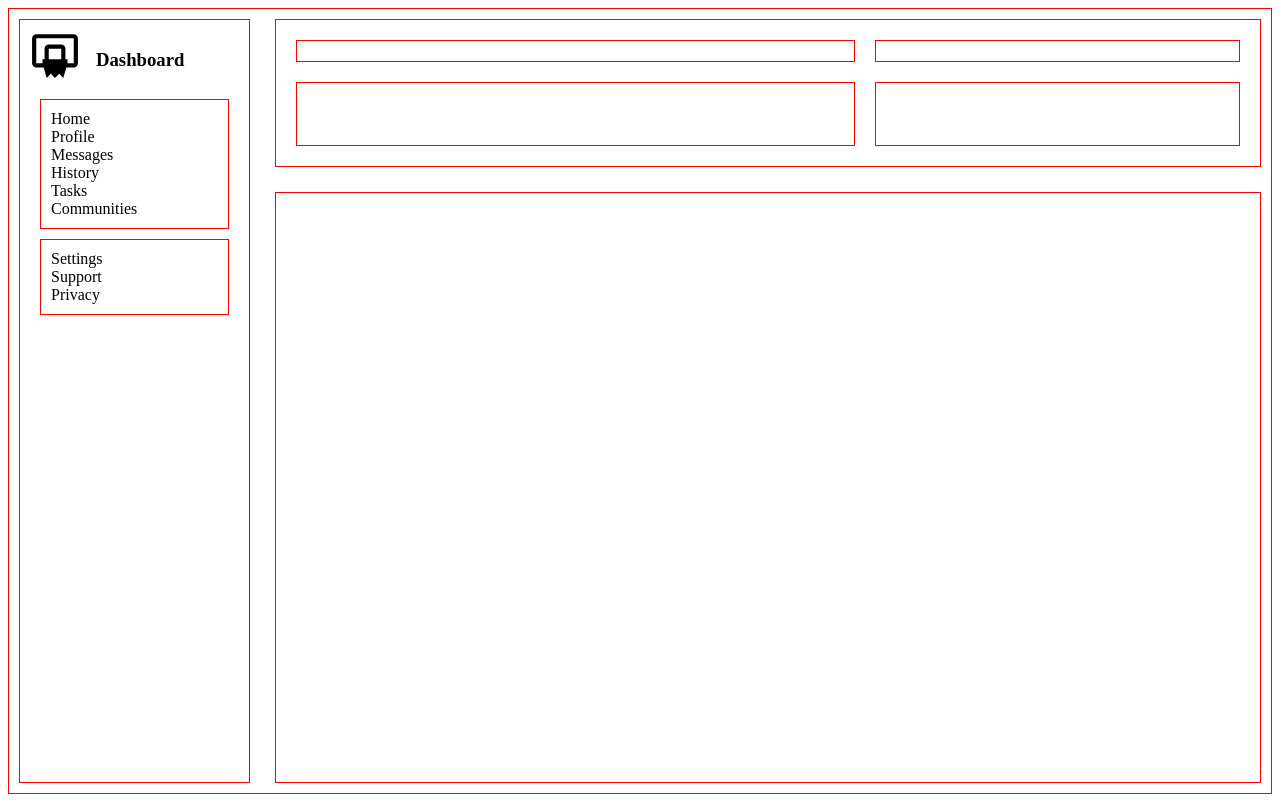
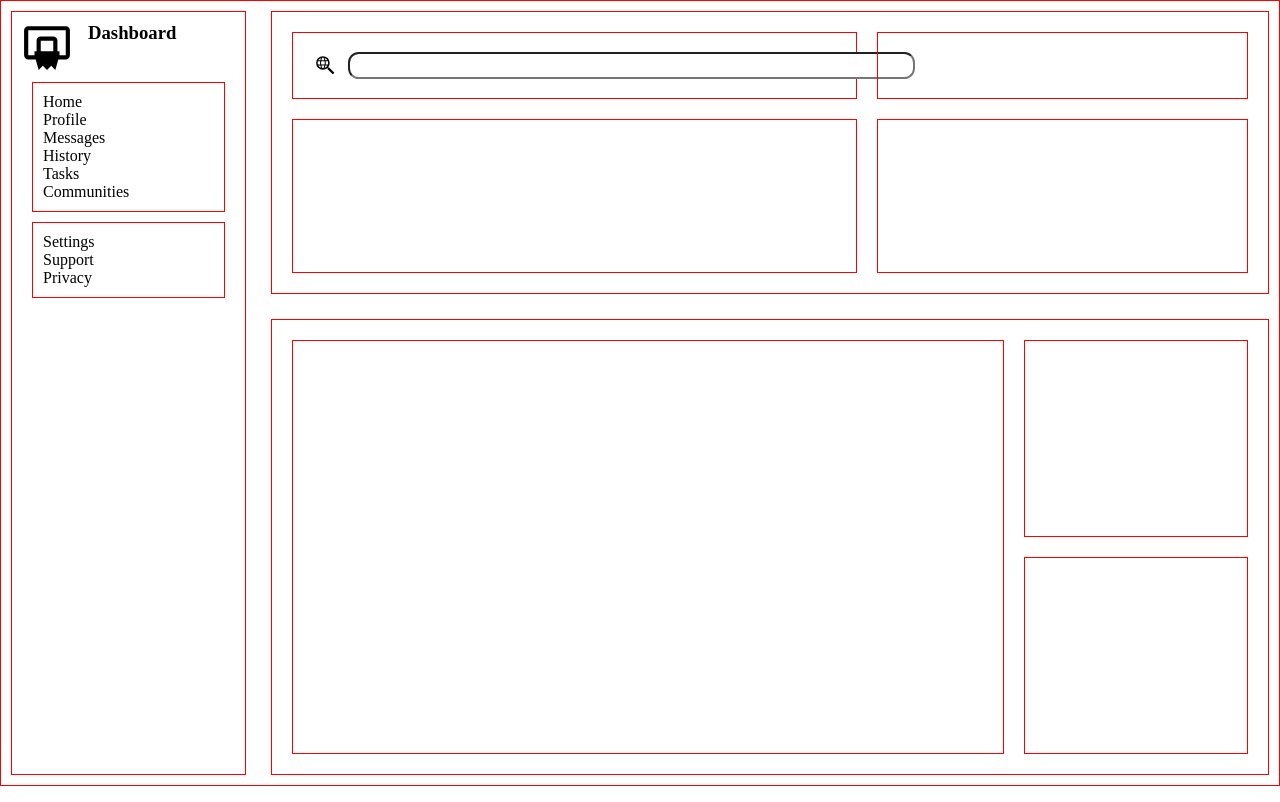
Before and after one commit to LockpickedKey/admin-dashboard-layout-TOP, a plain HTML site: page index.html in a window 1280 px wide. Drawn offline with Linux system fonts and the light colour scheme.

Commit message:
added the top-left header content.

```diff
--- a/index.html
+++ b/index.html
@@ -10,7 +10,7 @@
     <div class="container">
       <div class="sidebar">
         <span class="logo-container">
-          <img src="basketball-hoop-outline.svg" alt="hoop" height="50px" width="50px">
+          <img src="images/basketball-hoop-outline.svg" alt="hoop" height="50px" width="50px">
           <h3>Dashboard</h3>
         </span>
         <div class="sidebar-content">
@@ -32,12 +32,21 @@
         </div>
       </div>
       <div class="header">
-        <div class="header-items-top-lfet"></div>
+        <div class="header-items-top-left">
+          <img src="images/search-web.svg" id="search-icon" alt="search-icon">
+          <form action="skibiditoilet.com" method="httpmethod">
+            <input type="search">
+          </form>
+        </div>
         <div class="header-items-top-right"></div>
         <div class="header-items-bottom-left"></div>
         <div class="header-items-bottom-right"></div>
       </div>
-      <div class="main-content"></div>
+      <div class="main-content">
+        <div class="main-content-projects"></div>
+        <div class="main-content-announcements"></div>
+        <div class="main-content-trending"></div>
+      </div>
     </div>
   </body>
 </html>
--- a/styles.css
+++ b/styles.css
@@ -1,3 +1,8 @@
+* {
+  margin: 0;
+  padding: 0;
+}
+
 .container div {
   border: 1px solid red;
   margin: 10px;
@@ -49,8 +54,36 @@
   grid-template-rows: 1fr 2fr;
 }
 
+.main-content {
+  display: grid;
+  grid-template-columns: 3fr 1fr;
+  grid-template-rows: 1fr 1fr;
+}
+
+.main-content-projects {
+  grid-area: 1 / 1 / 3 / 2;
+}
+
 ul {
   list-style-type: none;
   margin: 0;
   padding: 0;
 }
+
+.header-items-top-left {
+  display: flex;
+  align-items: center;
+}
+
+.header-items-top-left input[type="search"] {
+  width: 300%;
+  border-radius: .8em;
+  outline: none;
+  padding: .3em;
+}
+
+#search-icon {
+  width: 25px;
+  height: 25px;
+  padding: 10px;
+}
```
Also changed, not shown: images/basketball-hoop-outline.svg (renamed from basketball-hoop-outline.svg), images/bell-alert-outline.svg (added), images/search-web.svg (added).
